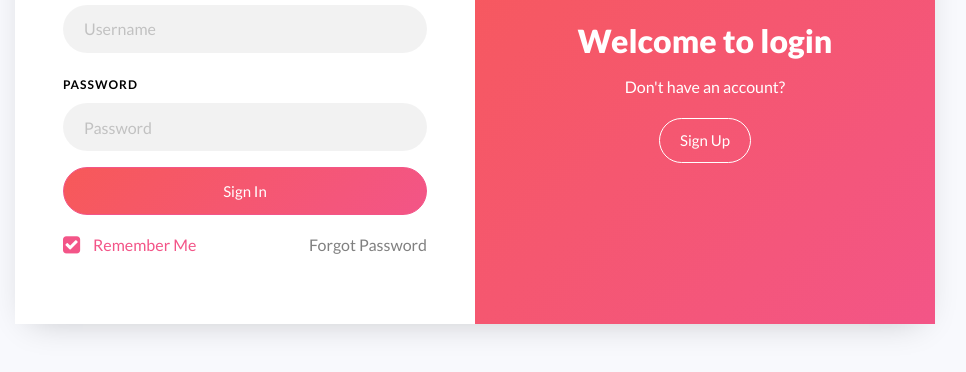
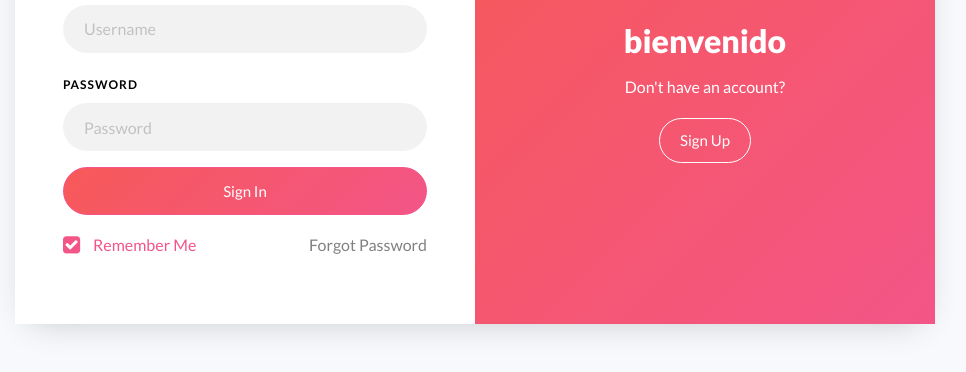
Before and after one commit to juanromo03/gitjuanromo, a plain HTML site: page index.html in a window 1280 px wide. Shown: the part 354-726 px from the top of the page, without its empty margins (165-1131 px from the left). Drawn offline with Linux system fonts and the light colour scheme.

Commit message:
mi tercer commint

```diff
--- a/index.html
+++ b/index.html
@@ -25,7 +25,7 @@
 					<div class="wrap d-md-flex">
 						<div class="text-wrap p-4 p-lg-5 text-center d-flex align-items-center order-md-last">
 							<div class="text w-100">
-								<h2>Welcome to login</h2>
+								<h2>bienvenido</h2>
 								<p>Don't have an account?</p>
 								<a href="#" class="btn btn-white btn-outline-white">Sign Up</a>
 							</div>
```
